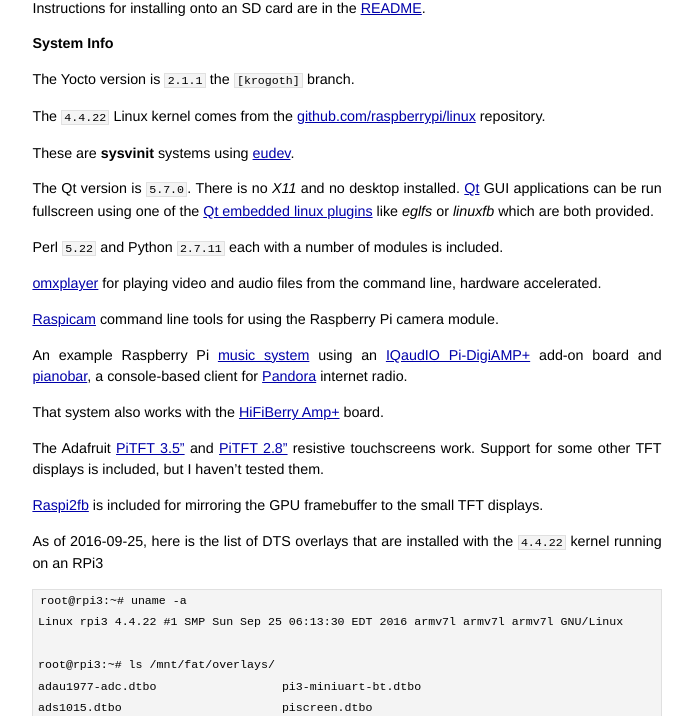
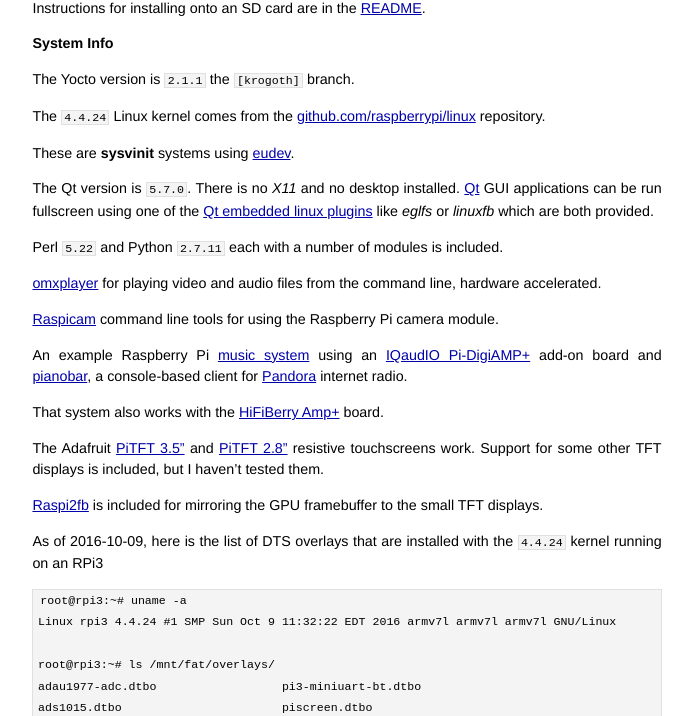
Before and after one commit to jumpnow/jumpnowtek-site, a Jekyll site: the page built from _posts/2015-12-04-Raspberry-Pi-Systems-with-Yocto.md, in a window 1280 px wide and 1400 px high, scrolled down 1414 px. Shown: the part 149-865 px from the top of the window, without its empty margins (293-986 px from the left). Built offline with Jekyll 4.4.1, drawn with Linux system fonts in a browser that asks for light colours; some of the changed text lies outside the part shown.

Commit message:
Update kernel for rpi

```diff
--- a/_posts/2015-12-04-Raspberry-Pi-Systems-with-Yocto.md
+++ b/_posts/2015-12-04-Raspberry-Pi-Systems-with-Yocto.md
@@ -2,7 +2,7 @@
 layout: post
 title: Building Raspberry Pi Systems with Yocto
 description: "Building customized systems for the Raspberry Pi using tools from the Yocto Project"
-date: 2016-09-28 16:05:00
+date: 2016-10-09 12:11:00
 categories: rpi
 tags: [linux, rpi, yocto, rpi2, rpi3, rpi zero, rpi compute]
 ---
@@ -27,7 +27,7 @@
 
 I am using the Yocto [meta-raspberrypi][meta-raspberrypi] layer, but have updated recipes for the Linux kernel, [gpu firmware][firmware-repo] and some [userland][userland-repo] components.
 
-I have done some testing with the following boards using the `4.4.22` kernel
+I have done some testing with the following boards using the `4.4.24` kernel
 
 * [RPi3][rpi3-b]
 * [RPi2][rpi2-b]
@@ -69,7 +69,7 @@
 
 The Yocto version is `2.1.1` the `[krogoth]` branch.
 
-The `4.4.22` Linux kernel comes from the [github.com/raspberrypi/linux][rpi-kernel] repository.
+The `4.4.24` Linux kernel comes from the [github.com/raspberrypi/linux][rpi-kernel] repository.
 
 These are **sysvinit** systems using [eudev][eudev].
 
@@ -89,10 +89,10 @@
 
 [Raspi2fb][raspi2fb] is included for mirroring the GPU framebuffer to the small TFT displays.
 
-As of 2016-09-25, here is the list of DTS overlays that are installed with the `4.4.22` kernel running on an RPi3
+As of 2016-10-09, here is the list of DTS overlays that are installed with the `4.4.24` kernel running on an RPi3
 
     root@rpi3:~# uname -a
-    Linux rpi3 4.4.22 #1 SMP Sun Sep 25 06:13:30 EDT 2016 armv7l armv7l armv7l GNU/Linux
+    Linux rpi3 4.4.24 #1 SMP Sun Oct 9 11:32:22 EDT 2016 armv7l armv7l armv7l GNU/Linux
 
     root@rpi3:~# ls /mnt/fat/overlays/
     adau1977-adc.dtbo                  pi3-miniuart-bt.dtbo
```
